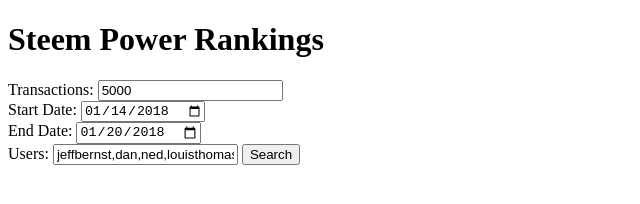
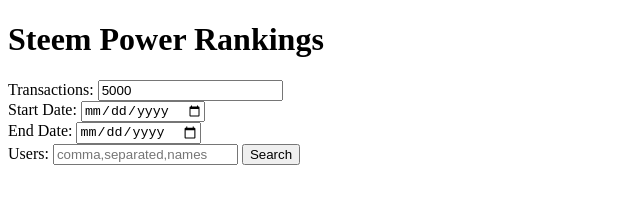
Before and after one commit to jeffbernst/steem-power-rankings, a plain HTML site: page index.html in a window 1280 px wide. Shown: the whole page, without its empty margins (0-640 px from the left). Drawn offline with Linux system fonts and the light colour scheme.

Commit message:
update html input field defaults

```diff
--- a/index.html
+++ b/index.html
@@ -13,11 +13,11 @@
 		Transactions:
 		<input type="text" value="5000" class="transactions-count"><br>
 		Start Date:
-		<input type="date" class="start-date" value="2018-01-14"><br>
+		<input type="date" class="start-date"><br>
 		End Date:
-		<input type="date" class="end-date" value="2018-01-20"><br>
+		<input type="date" class="end-date"><br>
 		Users:
-		<input type="text" value="jeffbernst,dan,ned,louisthomas,sndbox,exyle" class="users-to-search">
+		<input type="text" placeholder="comma,separated,names" class="users-to-search">
 		<button type="submit">Search</button>
 	</form>
 	<br>
```
